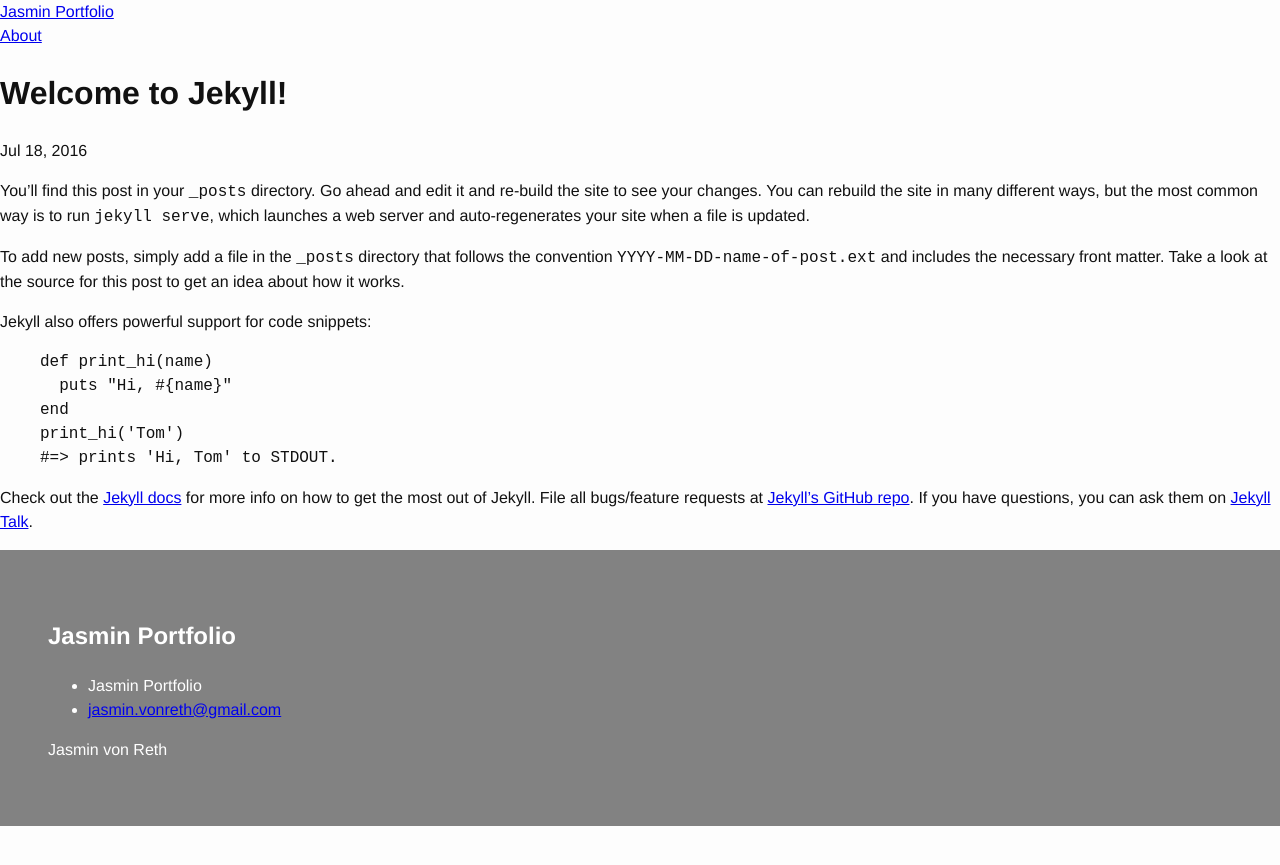
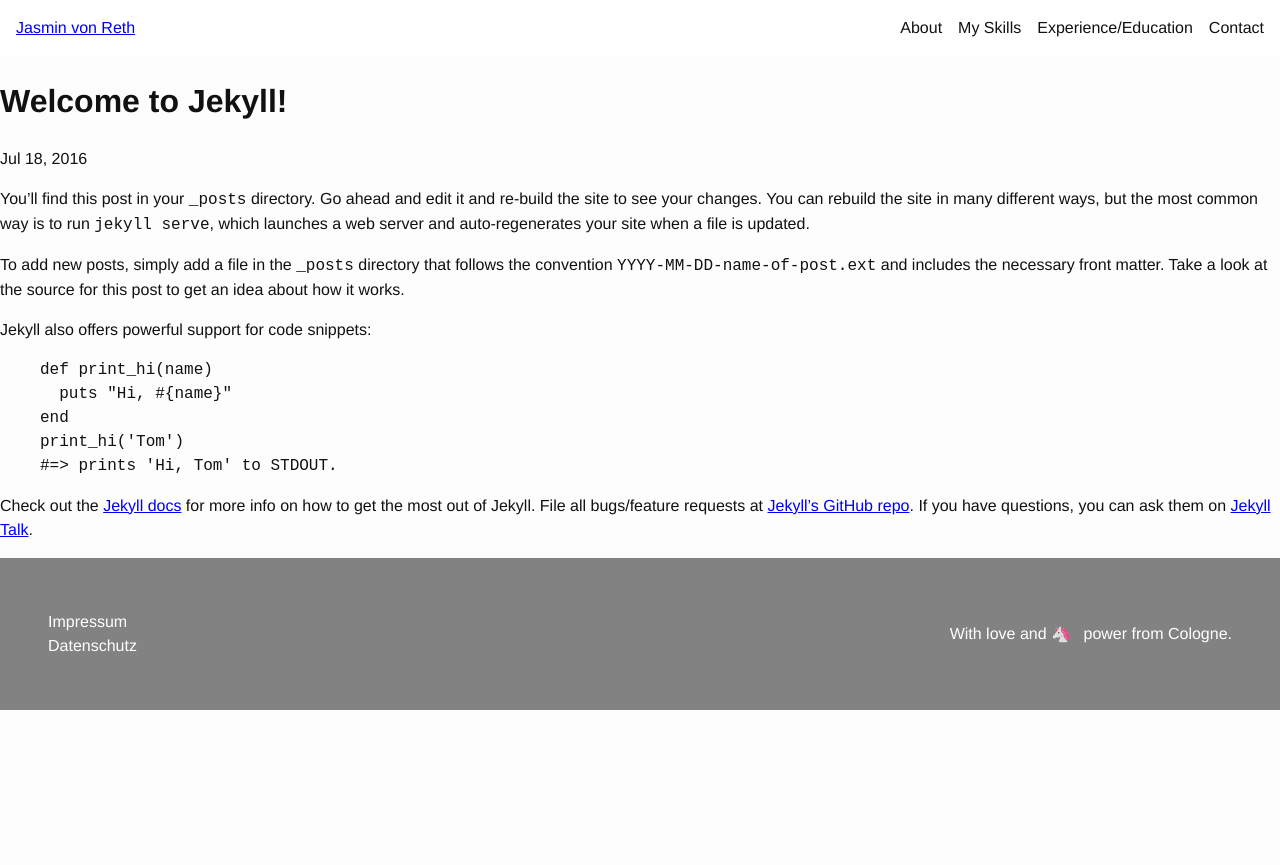
Before and after one commit to jvreth/portfolio, a Jekyll site: the page built from _posts/2016-07-18-welcome-to-jekyll.markdown, in a window 1280 px wide. Shown: the top 865 px of the page. Built offline with Jekyll 4.4.1, drawn with Linux system fonts in a browser that asks for light colours; some web fonts are replaced.

Commit message:
added includes for sections

```diff
--- a/_includes/footer.html
+++ b/_includes/footer.html
@@ -1,38 +1,15 @@
-<footer class="site-footer">
-
-  <div class="wrapper">
-
-    <h2 class="footer-heading">{{ site.title }}</h2>
-
-    <div class="footer-col-wrapper">
-      <div class="footer-col footer-col-1">
-        <ul class="contact-list">
-          <li>{{ site.title }}</li>
-          <li><a href="mailto:{{ site.email }}">{{ site.email }}</a></li>
-        </ul>
-      </div>
-
-      <div class="footer-col footer-col-2">
-        <ul class="social-media-list">
-          {% if site.github_username %}
-          <li>
-            {% include icon-github.html username=site.github_username %}
-          </li>
-          {% endif %}
-
-          {% if site.twitter_username %}
-          <li>
-            {% include icon-twitter.html username=site.twitter_username %}
-          </li>
-          {% endif %}
-        </ul>
-      </div>
-
-      <div class="footer-col footer-col-3">
-        <p>{{ site.description }}</p>
-      </div>
-    </div>
-
-  </div>
-
+<footer class="flex flex--justify-between flex--center">
+  <nav>
+    <ul class="nav nav--footer">
+      <li class="nav__item">
+        <a href="#" class="nav__link">Impressum</a>
+      </li>
+      <li class="nav__item">
+        <a href="#" class="nav__link">Datenschutz</a>
+      </li>
+    </ul>
+  </nav>
+  <p class="text text--signature">
+    With love and <span class="text__icon">&#x1f984;</span> power from Cologne.
+  </p>
 </footer>
--- a/_includes/header.html
+++ b/_includes/header.html
@@ -1,19 +1,19 @@
-<header class="site-header">
-
-  <div class="wrapper">
-
-    <a class="site-title" href="{{ site.baseurl }}/">{{ site.title }}</a>
-
-    <nav class="site-nav">
-      <div class="trigger">
-        {% for my_page in site.pages %}
-          {% if my_page.title %}
-          <a class="page-link" href="{{ my_page.url | prepend: site.baseurl }}">{{ my_page.title }}</a>
-          {% endif %}
-        {% endfor %}
-      </div>
-    </nav>
-
-  </div>
-
+<header class="header">
+  <a href="logo" title="Jasmin von Reth" href="">Jasmin von Reth</a>
+  <nav>
+    <ul class="nav nav--main flex">
+      <li class="nav__item">
+        <a href="#" class="nav__link">About</a>
+      </li>
+      <li class="nav__item">
+        <a href="#" class="nav__link">My Skills</a>
+      </li>
+      <li class="nav__item">
+        <a href="#" class="nav__link">Experience/Education</a>
+      </li>
+      <li class="nav__item">
+        <a href="#" class="nav__link">Contact</a>
+      </li>
+    </ul>
+  </nav>
 </header>
--- /dev/null
+++ b/_includes/sections/section-experiences.html
@@ -0,0 +1,3 @@
+<section class="section section--experiences">
+  <span class="timeline"></span>
+</section>
--- /dev/null
+++ b/_includes/sections/section-heroshot.html
@@ -0,0 +1,3 @@
+<section class="section section--welcome">
+  <h1 class="title">Welcome!</h1>
+</section>
```
Also changed, not shown: _includes/sections/section-about.html (added, +36 -0 lines), _includes/sections/section-contact.html (added, +17 -0 lines), _includes/sections/section-skills.html (added, +12 -0 lines), _layouts/homepage.html (+8 -104 lines).
